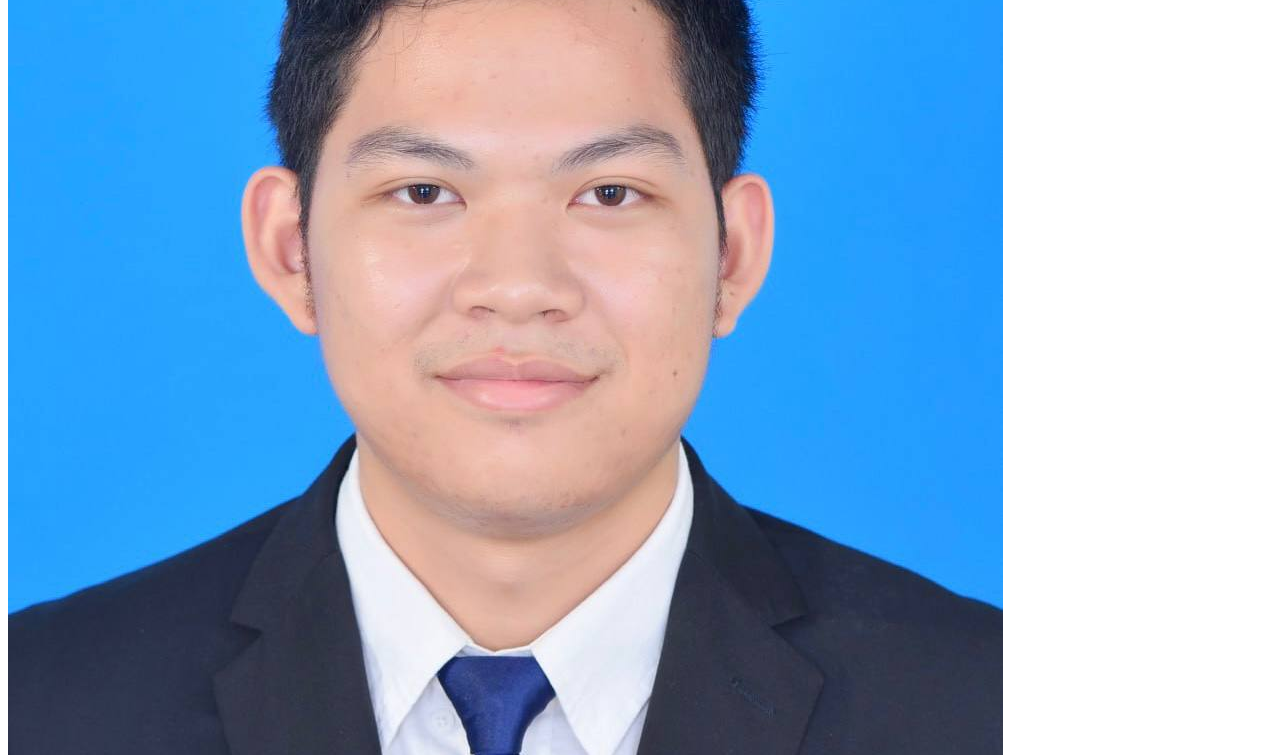
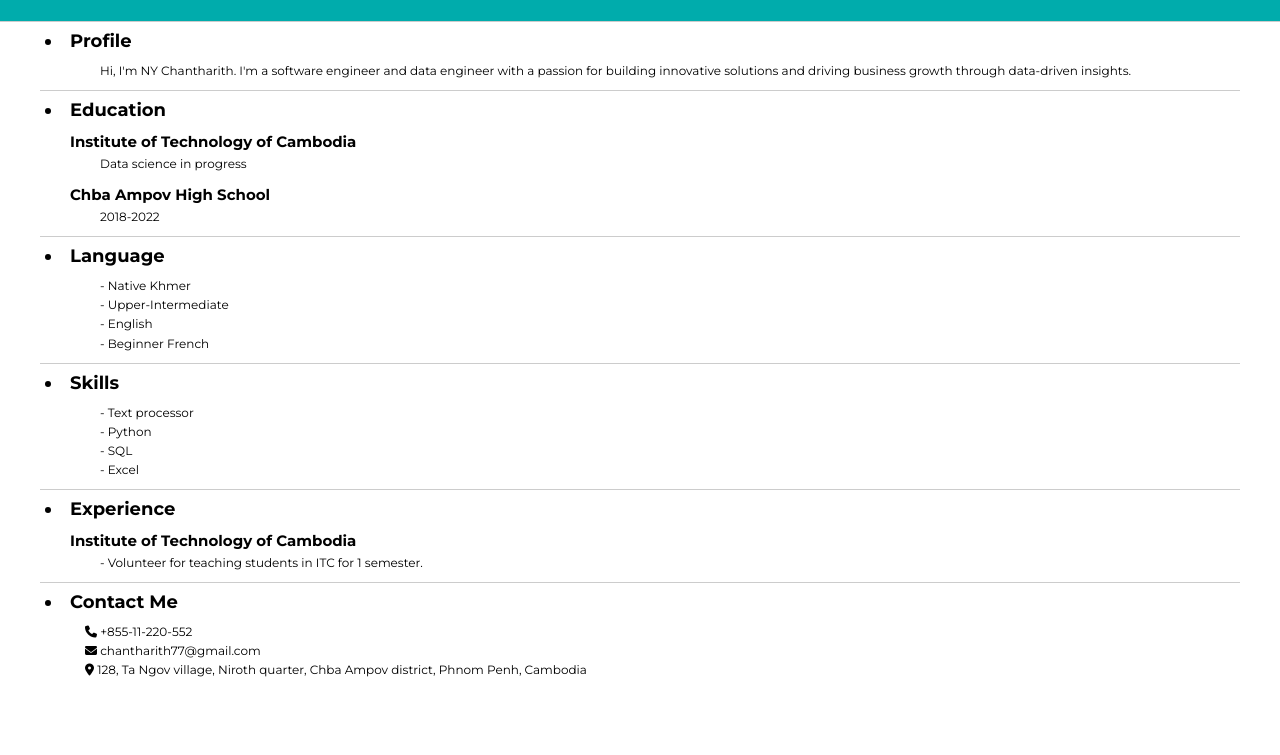
Before and after one commit to chantharith-NY/myfirstwebsite.github.io, a plain HTML site: page index.html in a window 1280 px wide. Shown: the part 178-933 px from the top of the page. After the commit the page ends 868 px from the top, so only its background shows below. Drawn offline with Linux system fonts and the light colour scheme.

Commit message:
Update index.html

```diff
--- a/index.html
+++ b/index.html
@@ -4,7 +4,7 @@
     <meta charset="UTF-8">
     <meta name="viewport" content="width=device-width, initial-scale=1.0">
     <link rel="stylesheet" href="https://cdnjs.cloudflare.com/ajax/libs/font-awesome/6.6.0/css/all.min.css" integrity="sha512-Kc323vGBEqzTmouAECnVceyQqyqdsSiqLQISBL29aUW4U/M7pSPA/gEUZQqv1cwx4OnYxTxve5UMg5GT6L4JJg==" crossorigin="anonymous" referrerpolicy="no-referrer" />
-    <link rel="stylesheet" href="css/style.css">
+    <link rel="stylesheet" href="css/cv1.css">
     <title>My First CV</title>
 </head>
 <body>
```
